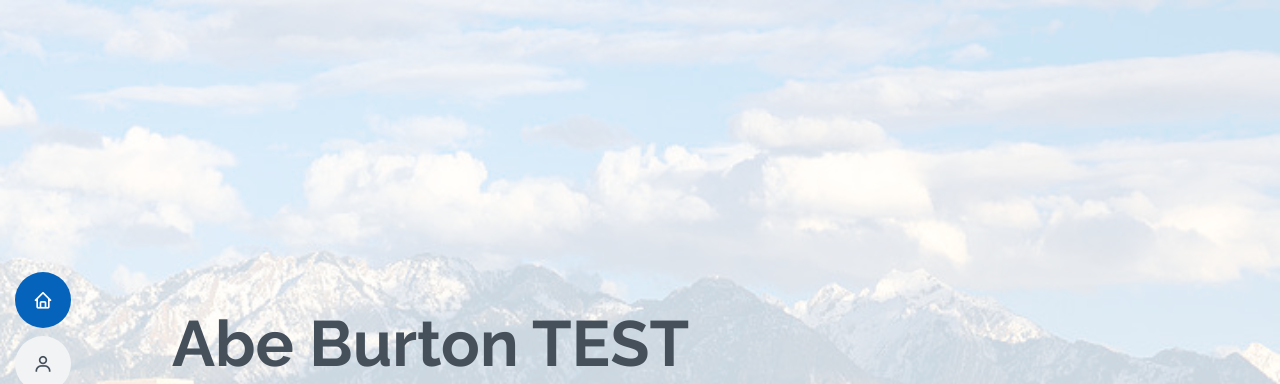
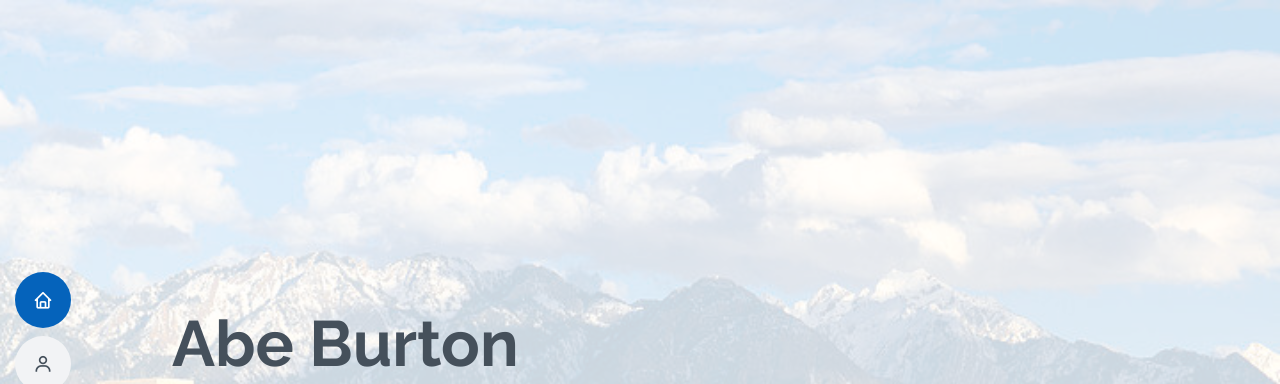
Before and after one commit to abejburton/personal_website, a website: page index.html in a window 1280 px wide. Shown: the top 384 px of the page. Drawn offline with nearby package versions, Linux system fonts and the light colour scheme.

Commit message:
reverting test changes

```diff
--- a/index.html
+++ b/index.html
@@ -57,7 +57,7 @@
   <!-- ======= Hero Section ======= -->
   <section id="hero" class="d-flex flex-column justify-content-center">
     <div class="container" data-aos="zoom-in" data-aos-delay="100">
-      <h1>Abe Burton TEST</h1>
+      <h1>Abe Burton</h1>
       <p>I'm a <span class="typed" data-typed-items="Student, Data Scientist, Policy Analyst"></span></p>
       <div class="social-links">
         <a href="https://www.linkedin.com/in/abe-burton-506a50188/" class="linkedin"><i class="bx bxl-linkedin"></i></a>
```
